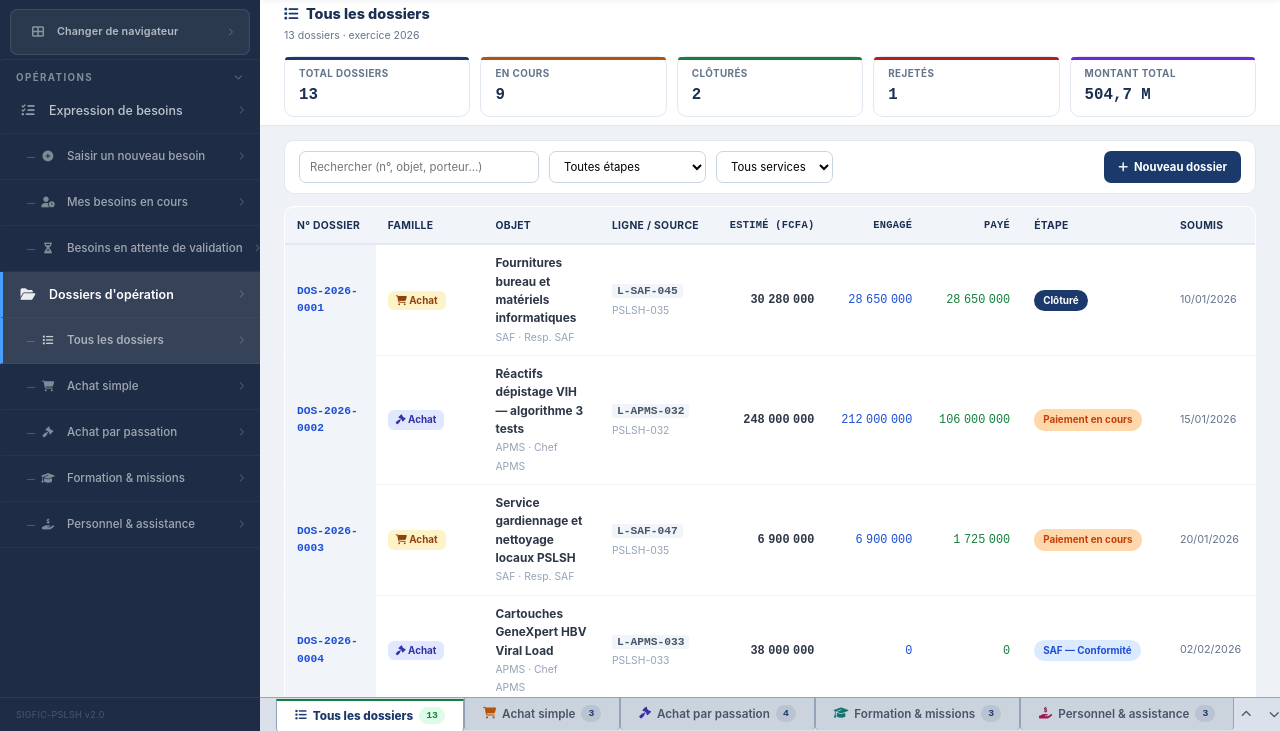
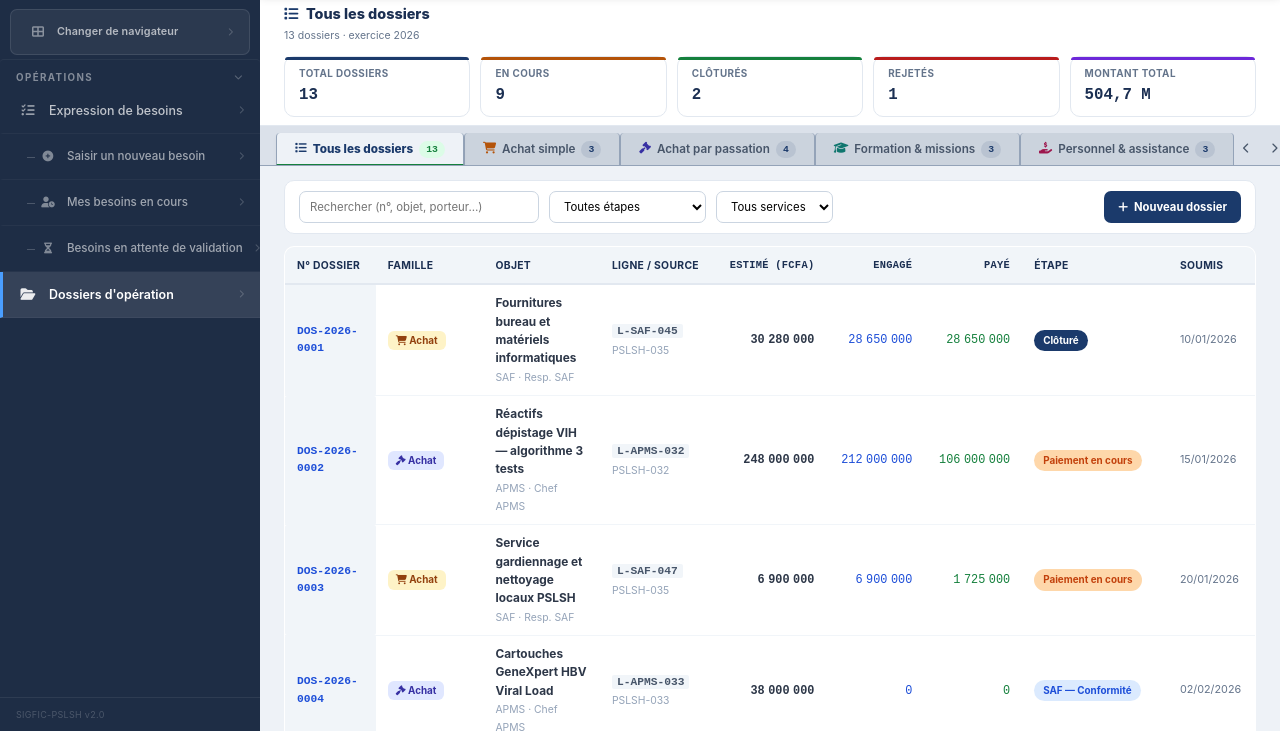
Before and after one commit to nndigamadji-droid/sigfic-pslsh, a website: page frontend/pages/dossiers/index.html in a window 1280 px wide. Shown: the part 69-800 px from the top of the page. Drawn offline with nearby package versions, Linux system fonts and the light colour scheme.

Commit message:
ui(dossiers): move Excel sheet tabs to the top + drop redundant sidebar entries
The 5 family tabs (All / Achat simple / Achat par passation / Formation /
Personnel) are now anchored above the canvas instead of below it: the
active tab connects to the table below via a light grey backdrop, with
a green underline marking the seam. The left/right chevrons cycle
between adjacent tabs (Excel-like keyboard-less navigation).

Sidebar housekeeping: the five "sub: true" shortcuts under "Dossiers
d'opération" are removed from every role's menu — the tabs already
expose them inside the page. The three Expression de besoins shortcuts
are kept since they trigger functional filters that have no tab
equivalent.

```diff
--- a/frontend/pages/dossiers/index.html
+++ b/frontend/pages/dossiers/index.html
@@ -95,29 +95,29 @@
     }
     .empty i { font-size:2.5rem; margin-bottom:12px; opacity:.5; }
 
-    /* ── Onglets Excel-style en pied de canvas ── */
+    /* ── Onglets Excel-style en haut du canvas ── */
     .sheet-tabs {
       flex-shrink:0; display:flex; align-items:flex-end; gap:0;
-      background:#dbe1ea; border-top:1px solid #94a3b8;
-      padding:0 16px; min-height:34px;
+      background:#dbe1ea; border-bottom:1px solid #94a3b8;
+      padding:6px 16px 0; min-height:36px;
       overflow-x:auto; overflow-y:hidden;
     }
     .sheet-tab {
       display:inline-flex; align-items:center; gap:6px;
       padding:7px 18px;
       font-size:.78rem; font-weight:600; color:#475569;
-      background:#cbd3dd; border:1px solid #94a3b8; border-bottom:none;
-      border-radius:0 0 4px 4px;
+      background:#cbd3dd; border:1px solid #94a3b8; border-top:none;
+      border-radius:4px 4px 0 0;
       cursor:pointer; user-select:none; white-space:nowrap;
-      margin-top:0; position:relative; top:-1px;
+      position:relative; bottom:-1px;
       transition:background .15s;
     }
     .sheet-tab:hover { background:#dee3eb; }
     .sheet-tab.active {
-      background:#fff; color:#1b3a6b; font-weight:800;
-      border-top:2px solid #15803d;
-      box-shadow:0 -2px 4px rgba(0,0,0,.04);
-      padding-top:6px; top:1px;
+      background:#eef2f7; color:#1b3a6b; font-weight:800;
+      border-bottom:2px solid #15803d;
+      box-shadow:0 2px 4px rgba(0,0,0,.04);
+      padding-bottom:6px; bottom:-1px;
       z-index:2;
     }
     .sheet-tab .count {
@@ -127,7 +127,7 @@
     }
     .sheet-tab.active .count { background:#dcfce7; color:#15803d; }
     .sheet-tabs-actions {
-      margin-left:auto; display:flex; gap:4px; align-items:center; padding:4px 0;
+      margin-left:auto; display:flex; gap:4px; align-items:center; padding:0 0 4px;
     }
     .sheet-nav-btn {
       width:24px; height:24px; border:none; background:transparent;
@@ -202,6 +202,8 @@
 
       <div class="dos-body">
 
+        <div class="sheet-tabs" id="sheetTabs"></div>
+
         <div class="dos-canvas">
 
           <div class="dos-filter">
@@ -229,8 +231,6 @@
           <div id="dossierTable"></div>
 
         </div>
-
-        <div class="sheet-tabs" id="sheetTabs"></div>
 
       </div>
     </div>
@@ -334,11 +334,11 @@ function renderTabs() {
   }).join('');
   document.getElementById('sheetTabs').innerHTML = html + `
     <div class="sheet-tabs-actions">
-      <button class="sheet-nav-btn" title="Page précédente" onclick="document.querySelector('.dos-canvas').scrollBy({top:-300,behavior:'smooth'})">
-        <i class="fas fa-chevron-up"></i>
+      <button class="sheet-nav-btn" title="Onglet précédent" onclick="navTab(-1)">
+        <i class="fas fa-chevron-left"></i>
       </button>
-      <button class="sheet-nav-btn" title="Page suivante" onclick="document.querySelector('.dos-canvas').scrollBy({top:300,behavior:'smooth'})">
-        <i class="fas fa-chevron-down"></i>
+      <button class="sheet-nav-btn" title="Onglet suivant" onclick="navTab(1)">
+        <i class="fas fa-chevron-right"></i>
       </button>
     </div>`;
 }
@@ -411,6 +411,12 @@ function switchTab(code) {
   render();
 }
 
+function navTab(dir) {
+  const idx = FAMILIES.findIndex((f) => f.code === _currentType);
+  const next = (idx + dir + FAMILIES.length) % FAMILIES.length;
+  switchTab(FAMILIES[next].code);
+}
+
 function ouvrirDossier(id) {
   window.location.href = 'detail.html?id=' + encodeURIComponent(id);
 }
--- a/frontend/src/js/roles.js
+++ b/frontend/src/js/roles.js
@@ -284,11 +284,6 @@
           { href: '/pages/dossiers/besoins.html?filter=mine',    icon: 'fa-user-clock',    label: 'Mes besoins en cours',             sub: true },
           { href: '/pages/dossiers/besoins.html?filter=pending', icon: 'fa-hourglass-half',label: 'Besoins en attente de validation', sub: true },
           { href: '/pages/dossiers/index.html',   icon: 'fa-folder-open', label: "Dossiers d'opération" },
-          { href: '/pages/dossiers/index.html',           icon: 'fa-list',            label: 'Tous les dossiers',         sub: true },
-          { href: '/pages/dossiers/index.html?type=ACH-S', icon: 'fa-shopping-cart',   label: 'Achat simple',              sub: true },
-          { href: '/pages/dossiers/index.html?type=ACH-P', icon: 'fa-gavel',           label: 'Achat par passation',       sub: true },
-          { href: '/pages/dossiers/index.html?type=FOR-M', icon: 'fa-graduation-cap',  label: 'Formation & missions',      sub: true },
-          { href: '/pages/dossiers/index.html?type=PER-A', icon: 'fa-hand-holding-usd',label: 'Personnel & assistance',    sub: true },
         ],
       },
       {
@@ -517,11 +512,6 @@
           { href: '/pages/dossiers/besoins.html?filter=mine',    icon: 'fa-user-clock',    label: 'Mes besoins en cours',             sub: true },
           { href: '/pages/dossiers/besoins.html?filter=pending', icon: 'fa-hourglass-half',label: 'Besoins en attente de validation', sub: true },
           { href: '/pages/dossiers/index.html',   icon: 'fa-folder-open', label: "Dossiers d'opération" },
-          { href: '/pages/dossiers/index.html',           icon: 'fa-list',            label: 'Tous les dossiers',         sub: true },
-          { href: '/pages/dossiers/index.html?type=ACH-S', icon: 'fa-shopping-cart',   label: 'Achat simple',              sub: true },
-          { href: '/pages/dossiers/index.html?type=ACH-P', icon: 'fa-gavel',           label: 'Achat par passation',       sub: true },
-          { href: '/pages/dossiers/index.html?type=FOR-M', icon: 'fa-graduation-cap',  label: 'Formation & missions',      sub: true },
-          { href: '/pages/dossiers/index.html?type=PER-A', icon: 'fa-hand-holding-usd',label: 'Personnel & assistance',    sub: true },
         ],
       },
       {
@@ -713,11 +703,6 @@
           { href: '/pages/dossiers/besoins.html?filter=mine',    icon: 'fa-user-clock',    label: 'Mes besoins en cours',             sub: true },
           { href: '/pages/dossiers/besoins.html?filter=pending', icon: 'fa-hourglass-half',label: 'Besoins en attente de validation', sub: true },
           { href: '/pages/dossiers/index.html',   icon: 'fa-folder-open', label: "Dossiers d'opération" },
-          { href: '/pages/dossiers/index.html',           icon: 'fa-list',            label: 'Tous les dossiers',         sub: true },
-          { href: '/pages/dossiers/index.html?type=ACH-S', icon: 'fa-shopping-cart',   label: 'Achat simple',              sub: true },
-          { href: '/pages/dossiers/index.html?type=ACH-P', icon: 'fa-gavel',           label: 'Achat par passation',       sub: true },
-          { href: '/pages/dossiers/index.html?type=FOR-M', icon: 'fa-graduation-cap',  label: 'Formation & missions',      sub: true },
-          { href: '/pages/dossiers/index.html?type=PER-A', icon: 'fa-hand-holding-usd',label: 'Personnel & assistance',    sub: true },
         ],
       },
       {
@@ -911,11 +896,6 @@
           { href: '/pages/dossiers/besoins.html?filter=mine',    icon: 'fa-user-clock',    label: 'Mes besoins en cours',             sub: true },
           { href: '/pages/dossiers/besoins.html?filter=pending', icon: 'fa-hourglass-half',label: 'Besoins en attente de validation', sub: true },
           { href: '/pages/dossiers/index.html',   icon: 'fa-folder-open', label: "Dossiers d'opération" },
-          { href: '/pages/dossiers/index.html',           icon: 'fa-list',            label: 'Tous les dossiers',         sub: true },
-          { href: '/pages/dossiers/index.html?type=ACH-S', icon: 'fa-shopping-cart',   label: 'Achat simple',              sub: true },
-          { href: '/pages/dossiers/index.html?type=ACH-P', icon: 'fa-gavel',           label: 'Achat par passation',       sub: true },
-          { href: '/pages/dossiers/index.html?type=FOR-M', icon: 'fa-graduation-cap',  label: 'Formation & missions',      sub: true },
-          { href: '/pages/dossiers/index.html?type=PER-A', icon: 'fa-hand-holding-usd',label: 'Personnel & assistance',    sub: true },
         ],
       },
       {
@@ -1019,11 +999,6 @@
           { href: '/pages/dossiers/besoins.html?filter=mine',    icon: 'fa-user-clock',    label: 'Mes besoins en cours',             sub: true },
           { href: '/pages/dossiers/besoins.html?filter=pending', icon: 'fa-hourglass-half',label: 'Besoins en attente de validation', sub: true },
           { href: '/pages/dossiers/index.html',   icon: 'fa-folder-open', label: "Dossiers d'opération" },
-          { href: '/pages/dossiers/index.html',           icon: 'fa-list',            label: 'Tous les dossiers',         sub: true },
-          { href: '/pages/dossiers/index.html?type=ACH-S', icon: 'fa-shopping-cart',   label: 'Achat simple',              sub: true },
-          { href: '/pages/dossiers/index.html?type=ACH-P', icon: 'fa-gavel',           label: 'Achat par passation',       sub: true },
-          { href: '/pages/dossiers/index.html?type=FOR-M', icon: 'fa-graduation-cap',  label: 'Formation & missions',      sub: true },
-          { href: '/pages/dossiers/index.html?type=PER-A', icon: 'fa-hand-holding-usd',label: 'Personnel & assistance',    sub: true },
         ],
       },
       {
```
